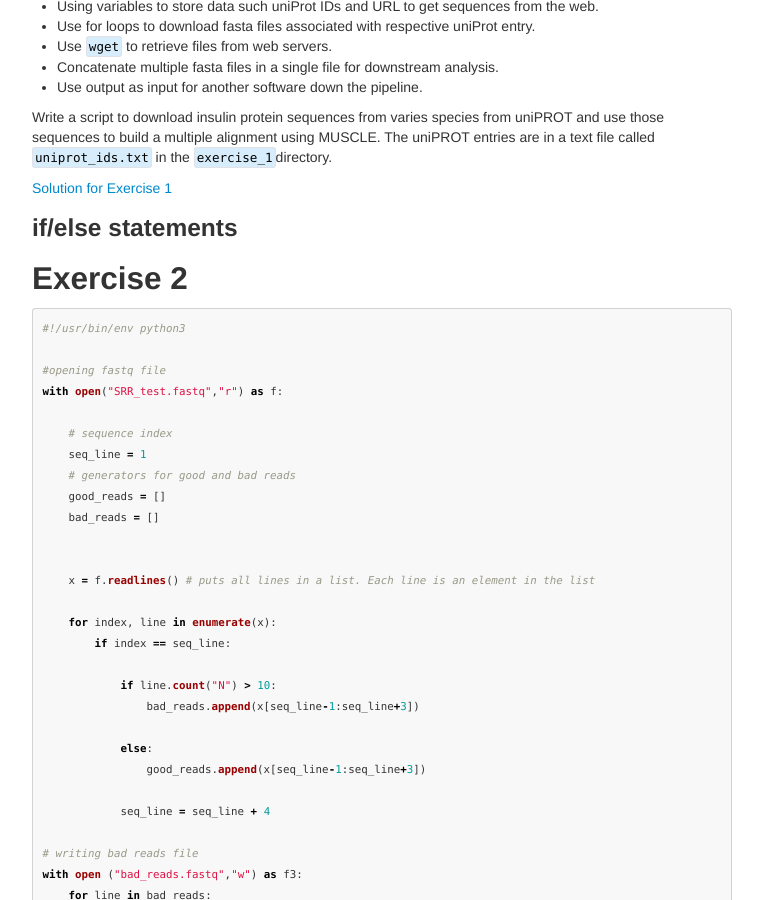
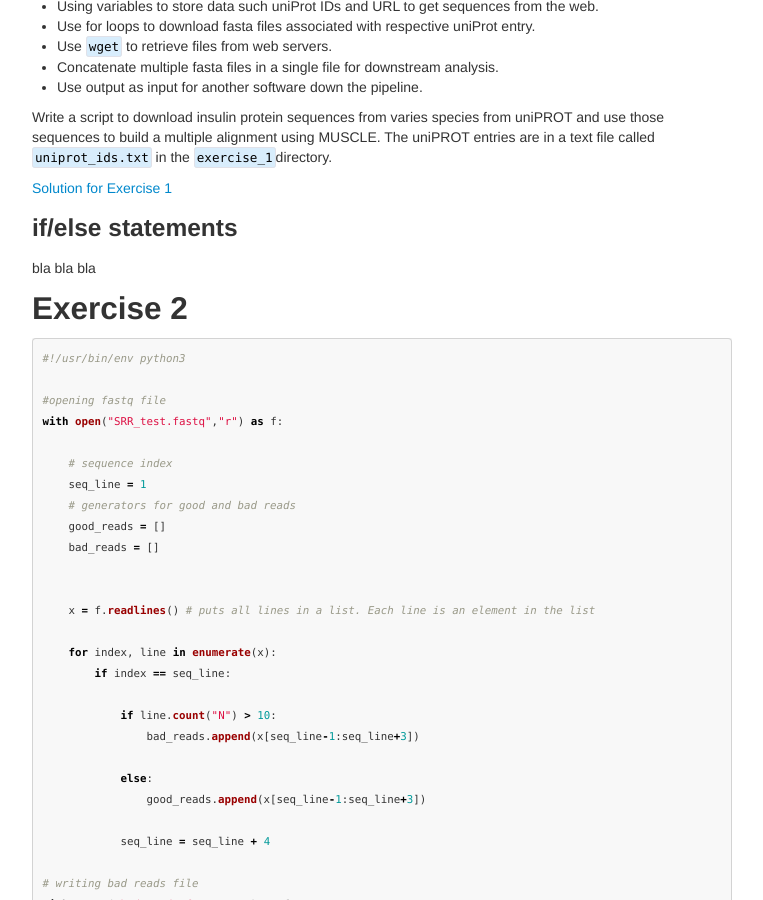
Before and after one commit to GTPB/IBB21, a Jekyll site: the page built from pages/Introduction.md, in a window 1280 px wide and 900 px high, scrolled down 3955 px. Shown: the whole window, without its empty margins (258-1021 px from the left). Built offline with Jekyll 4.4.1, drawn with Linux system fonts in a browser that asks for light colours; our own code applies the rules of GitHub Pages for plain Markdown files.

```diff
--- a/pages/Introduction.md
+++ b/pages/Introduction.md
@@ -184,10 +184,10 @@ The syntax and structure of a for loop does not change much. What we might chang
 
 Write a script to download insulin protein sequences from varies species from uniPROT and use those sequences to build a multiple alignment using MUSCLE. The uniPROT entries are in a text file called `uniprot_ids.txt` in the `exercise_1`directory.
 
-[Solution for Exercise 1](pages/Solution_1.md)
+[Solution for Exercise 1](Solution_1.md)
 
 ### if/else statements
-
+bla bla bla
 
 
 
```
